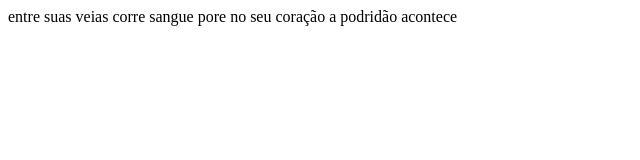
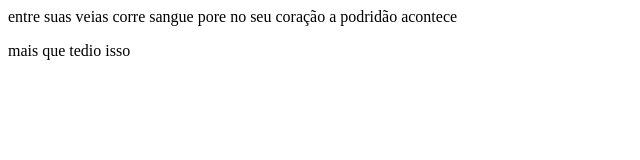
Before and after one commit to BrenoAK/projeto-1, a plain HTML site: page index.html in a window 1280 px wide. Shown: the whole page, without its empty margins (0-640 px from the left). Drawn offline with Linux system fonts and the light colour scheme.

Commit message:
coloquei uma frase no index

```diff
--- a/index.html
+++ b/index.html
@@ -3,6 +3,7 @@
         <title>CURSO GRATUITO </title>
          <title>hello world</title>
          <p>entre suas veias corre sangue pore no seu coração a podridão acontece</p>
+         <p>mais que tedio isso </p>
     </body>
 
 </html>
```
